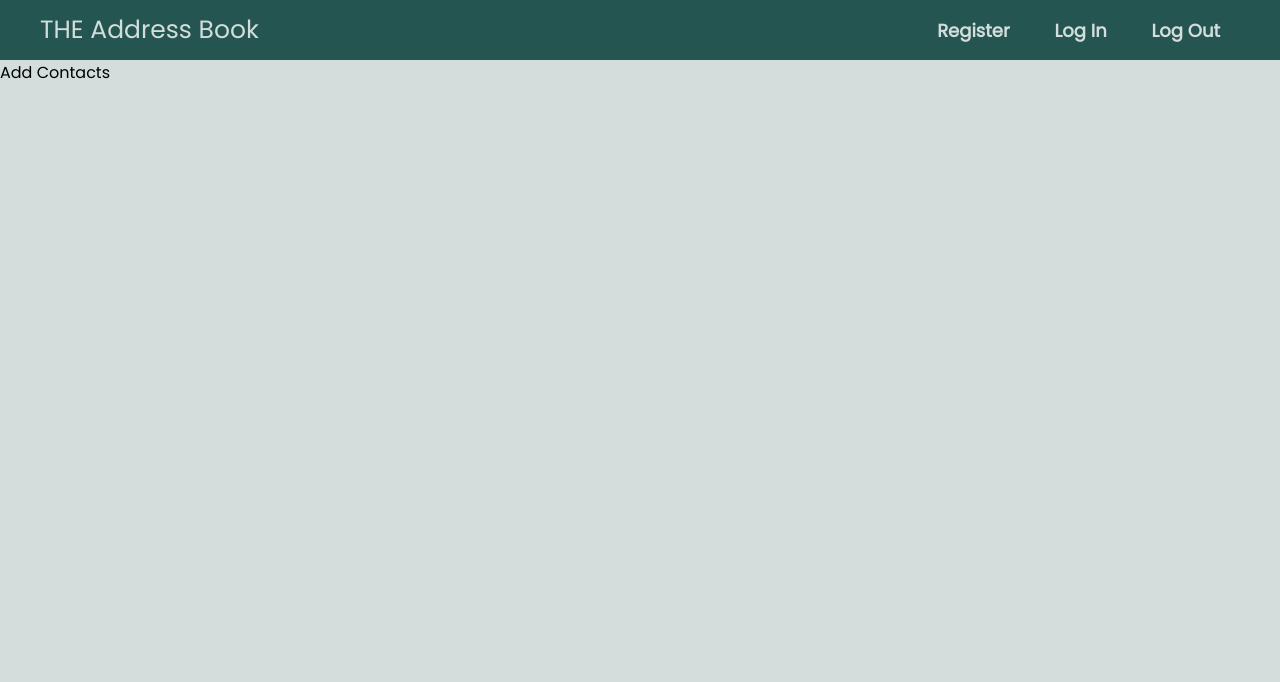
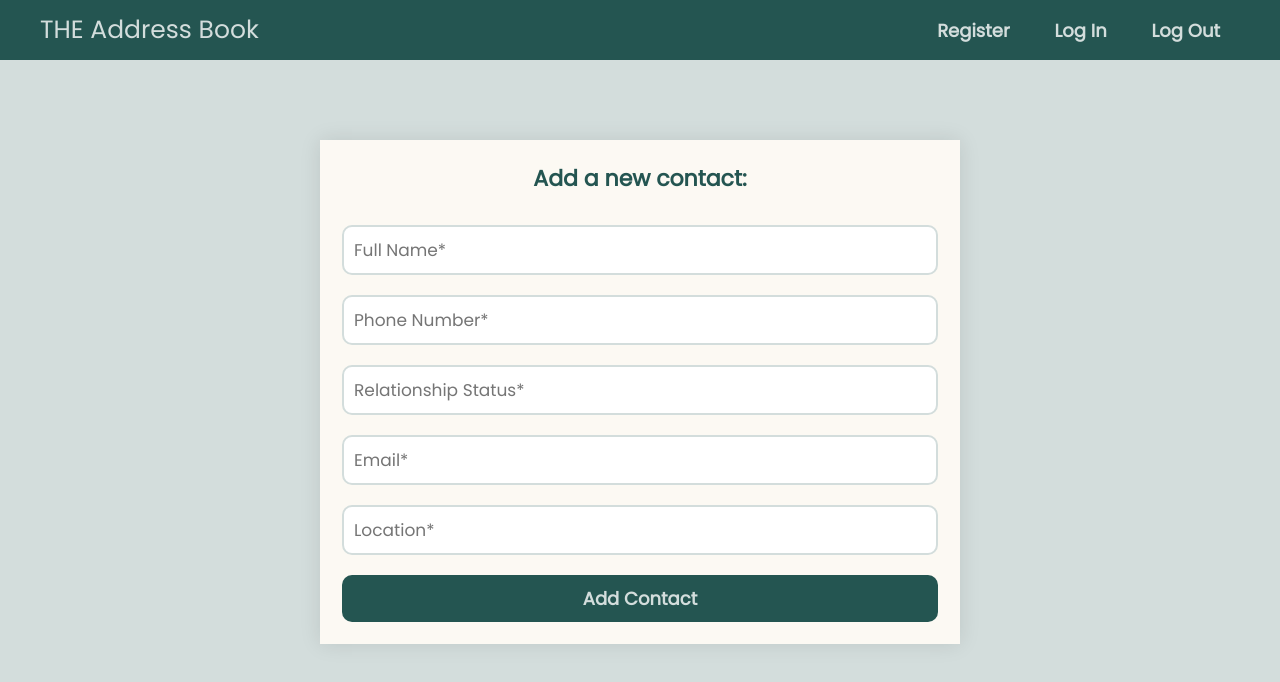
Before and after one commit to stephanelle-rachwan/Address-Book-FE, a React (Create React App) app: page /contacts/add in a window 1280 px wide. Shown: the top 682 px of the page. Built offline with nearby package versions, Linux system fonts and the light colour scheme.

Commit message:
creating add contacts page and styling it

```diff
--- a/src/index.css
+++ b/src/index.css
@@ -192,6 +192,46 @@ input {
   justify-content: space-around;
 }
 
+/* Adding contact form */
+.add-cntct {
+  margin-top: 10vh;
+  margin-left: auto;
+  margin-right: auto;
+  border: 2px solid #fcf9f3;
+  box-shadow: 0 0 20px rgba(0, 0, 0, 0.1);
+  width: 50%;
+  background-color: #fcf9f3;
+}
+
+.add-cntct > h1 {
+  margin: 20px;
+  text-align: center;
+  font-size: 22px;
+  color: #245551;
+}
+
+.add-cntct-form {
+  margin: 20px;
+}
+
+.add-cntct-btn {
+  font-size: 18px;
+  width: 100%;
+  font-weight: bold;
+  background-color: #245551;
+  color: #d3dddc;
+  padding: 10px 30px;
+  border: none;
+  border-radius: 10px;
+  cursor: pointer;
+  margin-top: 10px;
+}
+
+.add-cntct-btn:hover {
+  background-color: #4f7673;
+  color: #d3dddc;
+}
+
 /* ============================================================================= */
 
 @media only screen and (max-width: 810px) {
--- a/src/pages/AddContacts.js
+++ b/src/pages/AddContacts.js
@@ -1,7 +1,35 @@
 import React from "react";
 
 const AddContacts = () => {
-  return <div>Add Contacts</div>;
+  return (
+    <div className="add-cntct">
+      <h1> Add a new contact: </h1>
+      <form className="add-cntct-form">
+        <div className="input-box">
+          <input type="text" placeholder="Full Name*" required></input>
+        </div>
+        <div className="input-box">
+          <input type="text" placeholder="Phone Number*" required></input>
+        </div>
+        <div className="input-box">
+          <input
+            type="text"
+            placeholder="Relationship Status*"
+            required
+          ></input>
+        </div>
+        <div className="input-box">
+          <input type="email" placeholder="Email*" required></input>
+        </div>
+        <div className="input-box">
+          <input type="text" placeholder="Location*" required></input>
+        </div>
+        <button type="button" className="add-cntct-btn">
+          Add Contact
+        </button>
+      </form>
+    </div>
+  );
 };
 
 export default AddContacts;
--- a/src/pages/LogIn.js
+++ b/src/pages/LogIn.js
@@ -22,8 +22,7 @@ const LogIn = () => {
           ></input>
         </div>
         <button type="button" className="login-btn">
-          {" "}
-          Log In{" "}
+          Log In
         </button>
       </form>
       <p className="login-text">
```
